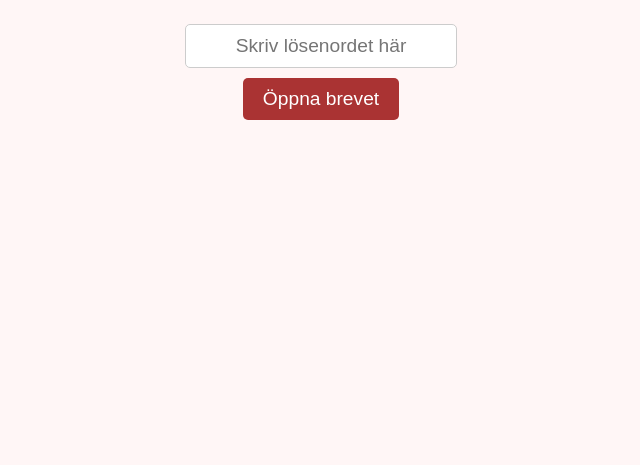
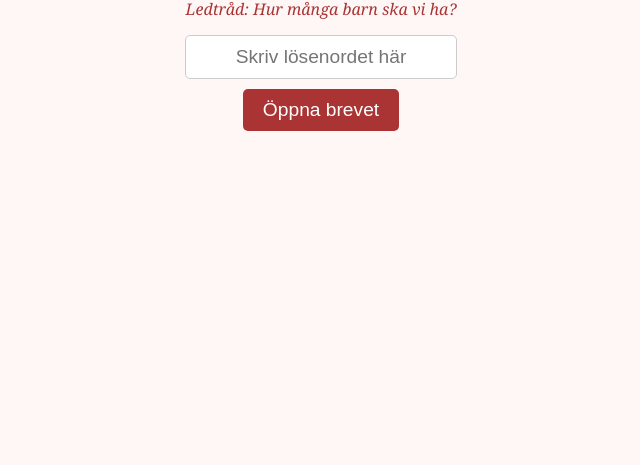
Before and after one commit to 5iveW/formywifev2, a plain HTML site: page index.html in a window 1280 px wide. Shown: the part 391-856 px from the top of the page, without its empty margins (319-959 px from the left). Drawn offline with Linux system fonts and the light colour scheme.

Commit message:
Update index.html

```diff
--- a/index.html
+++ b/index.html
@@ -215,7 +215,7 @@
     ];
 
     // Räkna ut dagens index baserat på datum, looping runt listan
-    const startDate = new Date(2025, 7, 10); // Sätt startdatum (år, månad-1, dag)
+    const startDate = new Date(2025, 6, 10); // Sätt startdatum (år, månad-1, dag)
     const today = new Date();
     const diffTime = today - startDate;
     const diffDays = Math.floor(diffTime / (1000 * 60 * 60 * 24));
```
